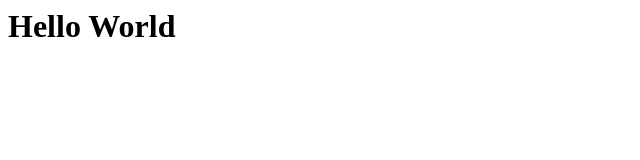
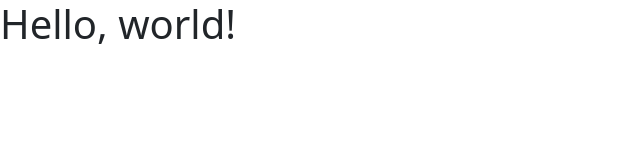
Before and after one commit to isatyadev/Portfolio, a plain HTML site: page index.html in a window 1280 px wide. Shown: the whole page, without its empty margins (0-640 px from the left). Drawn offline with nearby package versions, Linux system fonts and the light colour scheme.

Commit message:
Version 0.1

```diff
--- a/index.html
+++ b/index.html
@@ -1,7 +1,13 @@
-<html>
+<!doctype html>
+<html lang="en">
   <head>
-    </head>
+    <meta charset="utf-8">
+    <meta name="viewport" content="width=device-width, initial-scale=1">
+    <title>Bootstrap demo</title>
+    <link href="https://cdn.jsdelivr.net/npm/bootstrap@5.3.0-alpha3/dist/css/bootstrap.min.css" rel="stylesheet" integrity="sha384-KK94CHFLLe+nY2dmCWGMq91rCGa5gtU4mk92HdvYe+M/SXH301p5ILy+dN9+nJOZ" crossorigin="anonymous">
+  </head>
   <body>
-    <h1>Hello World</h1>
-    </body>
+    <h1>Hello, world!</h1>
+    <script src="https://cdn.jsdelivr.net/npm/bootstrap@5.3.0-alpha3/dist/js/bootstrap.bundle.min.js" integrity="sha384-ENjdO4Dr2bkBIFxQpeoTz1HIcje39Wm4jDKdf19U8gI4ddQ3GYNS7NTKfAdVQSZe" crossorigin="anonymous"></script>
+  </body>
 </html>
```
